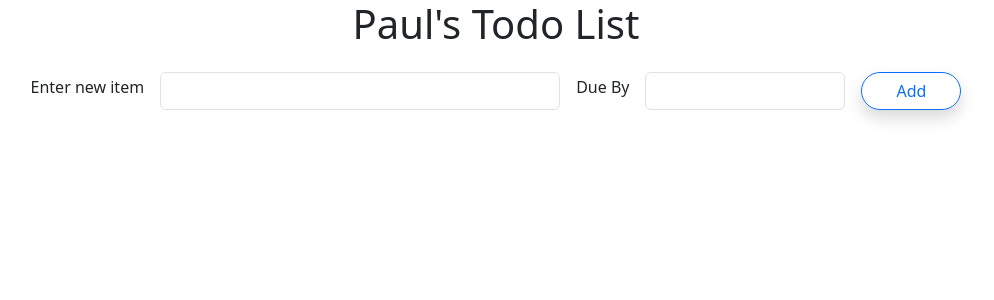
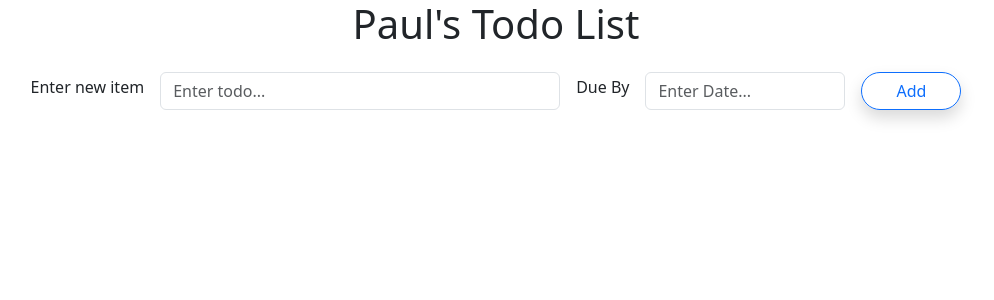
Before and after one commit to paulg44/typescript-weather-app, a React (Create React App) app in the folder my-app/: page /todo in a window 1280 px wide. Shown: the top 300 px of the page, without its empty margins (144-1138 px from the left). Built offline with nearby package versions, Linux system fonts and the light colour scheme; the HTML template or start-up script is replaced by a standard one.

Commit message:
add placeholders and clear input fields when item added

```diff
--- a/my-app/src/TodoApp/EnterNewTodo.tsx
+++ b/my-app/src/TodoApp/EnterNewTodo.tsx
@@ -7,6 +7,8 @@ function EnterNewTodo({
   handleAddTodo,
   handleTodoInputDate,
   handleTodoInputChange,
+  input,
+  date,
 }: EnterNewTodoProps) {
   return (
     <Container className=" d-flex align-items-center justify-content-center">
@@ -14,13 +16,17 @@ function EnterNewTodo({
       <Form.Control
         className="m-3"
         style={{ width: "400px" }}
+        value={input}
         onChange={handleTodoInputChange}
+        placeholder="Enter todo..."
       ></Form.Control>
       <Form.Label>Due By</Form.Label>
       <Form.Control
         className="m-3"
         style={{ width: "200px" }}
+        value={date}
         onChange={handleTodoInputDate}
+        placeholder="Enter Date..."
       ></Form.Control>
 
       <Button
--- a/my-app/src/TodoApp/TodoDisplay.tsx
+++ b/my-app/src/TodoApp/TodoDisplay.tsx
@@ -37,9 +37,10 @@ function TodoDisplay() {
   function handleAddTodo() {
     const newTodo = { input, date };
     setAddTodo([newTodo, ...addTodo]);
-    console.log("add todo btn clicked");
-    // Write code to remove inputs
+    setInput("");
+    setDate("");
   }
+
   return (
     <Container className="d-flex flex-column align-items-center">
       {/* Make Paul's dynamic? */}
--- a/my-app/src/TodoApp/TodoList.tsx
+++ b/my-app/src/TodoApp/TodoList.tsx
@@ -14,7 +14,7 @@ function TodoList({ addTodo }: TodoListProps) {
         <ListGroup.Item
           className="d-flex justify-content-between"
           style={{ width: "400px" }}
-          key={`${todo.input} due ${todo.date}`}
+          key={`${todo.input} ${todo.date}`}
         >
           {todo.input}
           <span className="text-muted">due {todo.date}</span>
```
